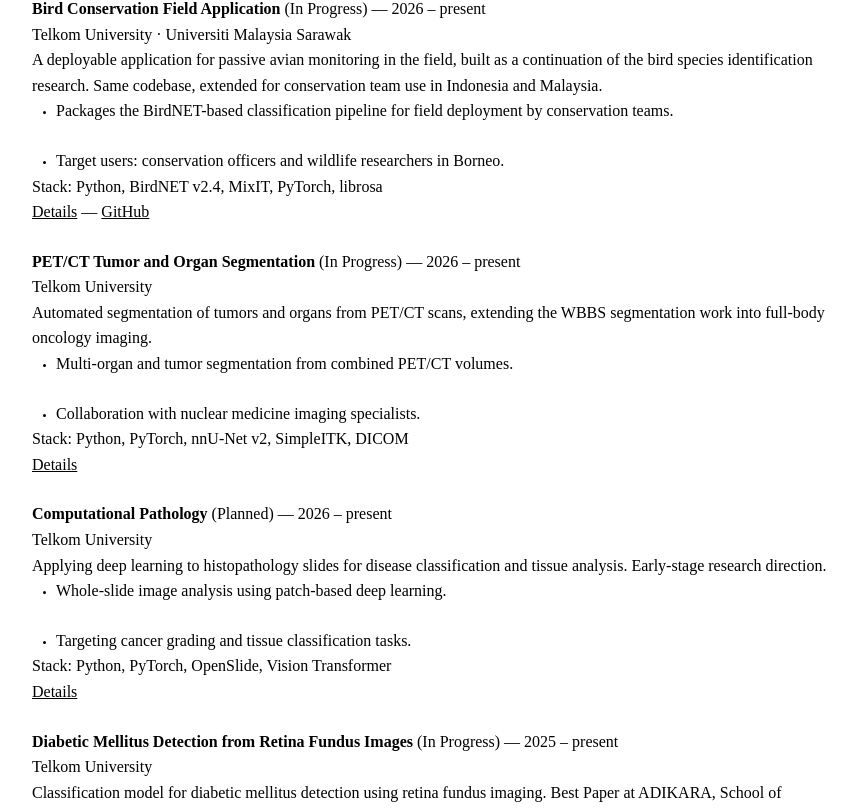
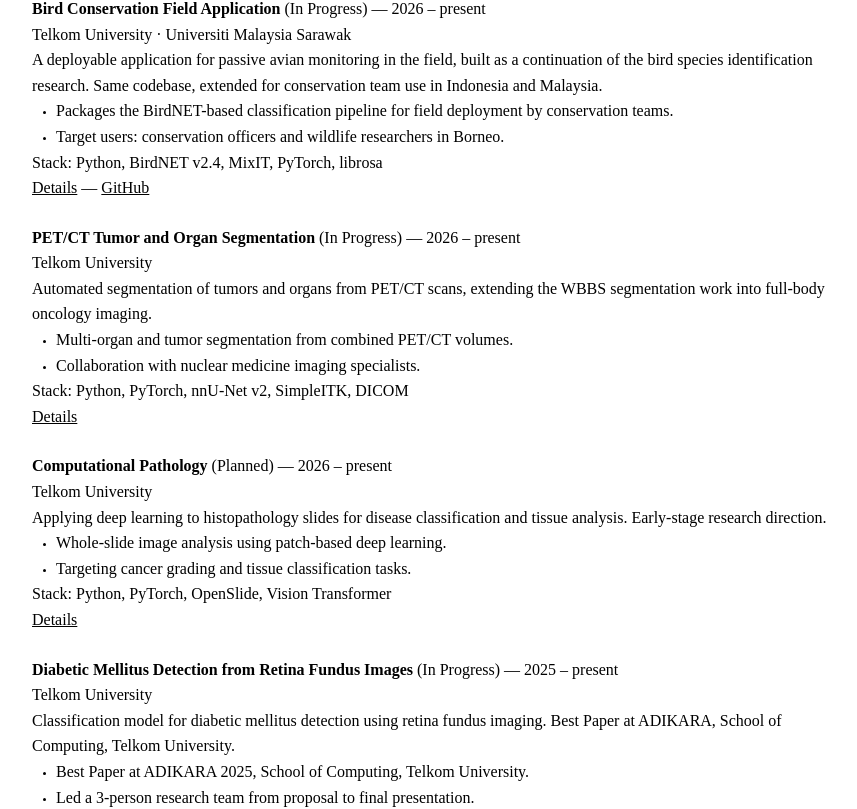
Before and after one commit to Liamours/portofolio-app, a Nuxt app: page / in a window 1280 px wide. Shown: the part 5999-6808 px from the top of the page, without its empty margins (208-1065 px from the left). Built offline with nearby package versions, Linux system fonts and the light colour scheme.

Commit message:
Fix project highlight bullet spacing bleeding into card-level gap

```diff
--- a/app/components/sections/ProjectsSection.vue
+++ b/app/components/sections/ProjectsSection.vue
@@ -46,7 +46,7 @@
   padding-left: 0;
 }
 
-.project-list :deep(li + li) {
+.project-list :deep(.project-card + .project-card) {
   margin-top: 1.5rem;
 }
 </style>
--- a/app/components/ui/ProjectCard.vue
+++ b/app/components/ui/ProjectCard.vue
@@ -1,5 +1,5 @@
 <template>
-  <li>
+  <li class="project-card">
     <strong>{{ project.title }}</strong>
     <span v-if="project.status"> ({{ project.status === 'in-progress' ? 'In Progress' : 'Planned' }})</span>
     <span v-if="project.period"> — {{ project.period }}</span>
```
